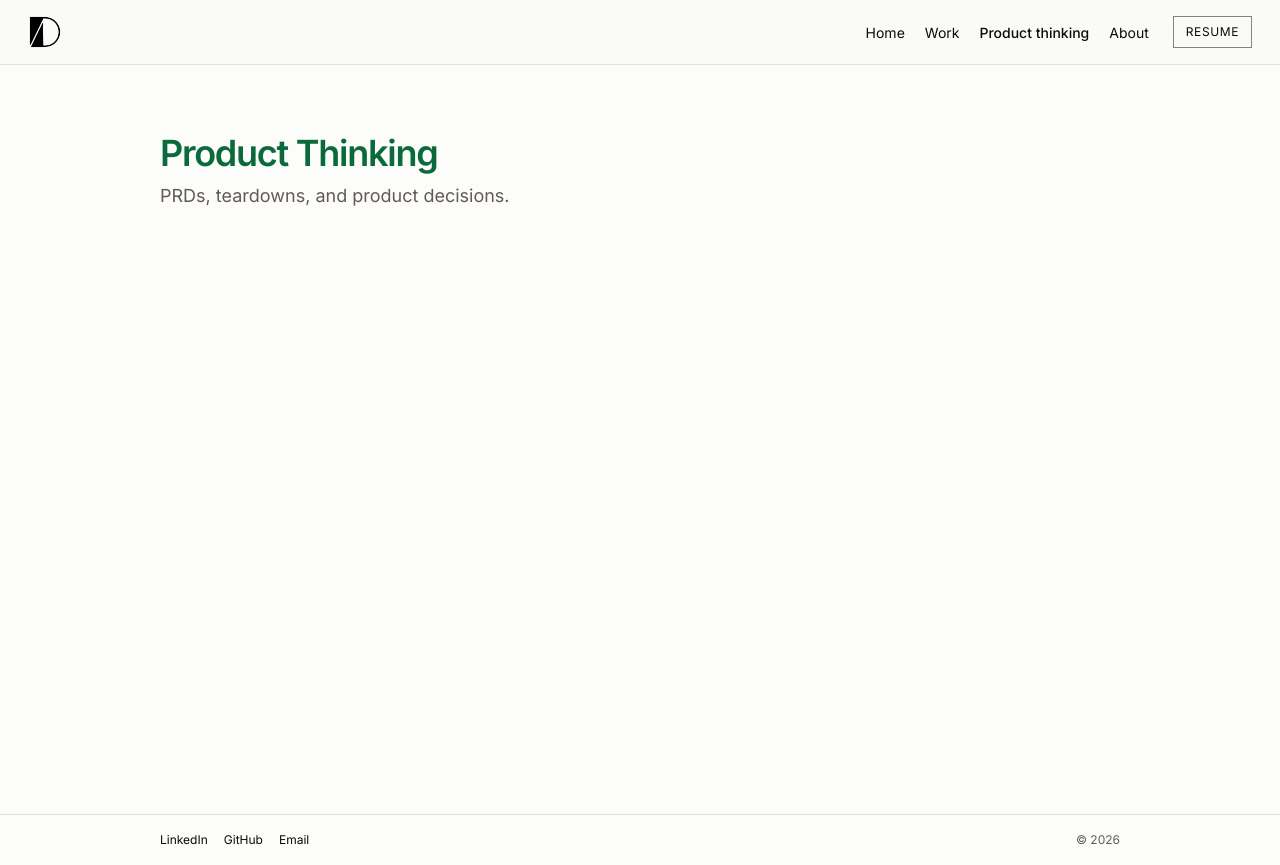
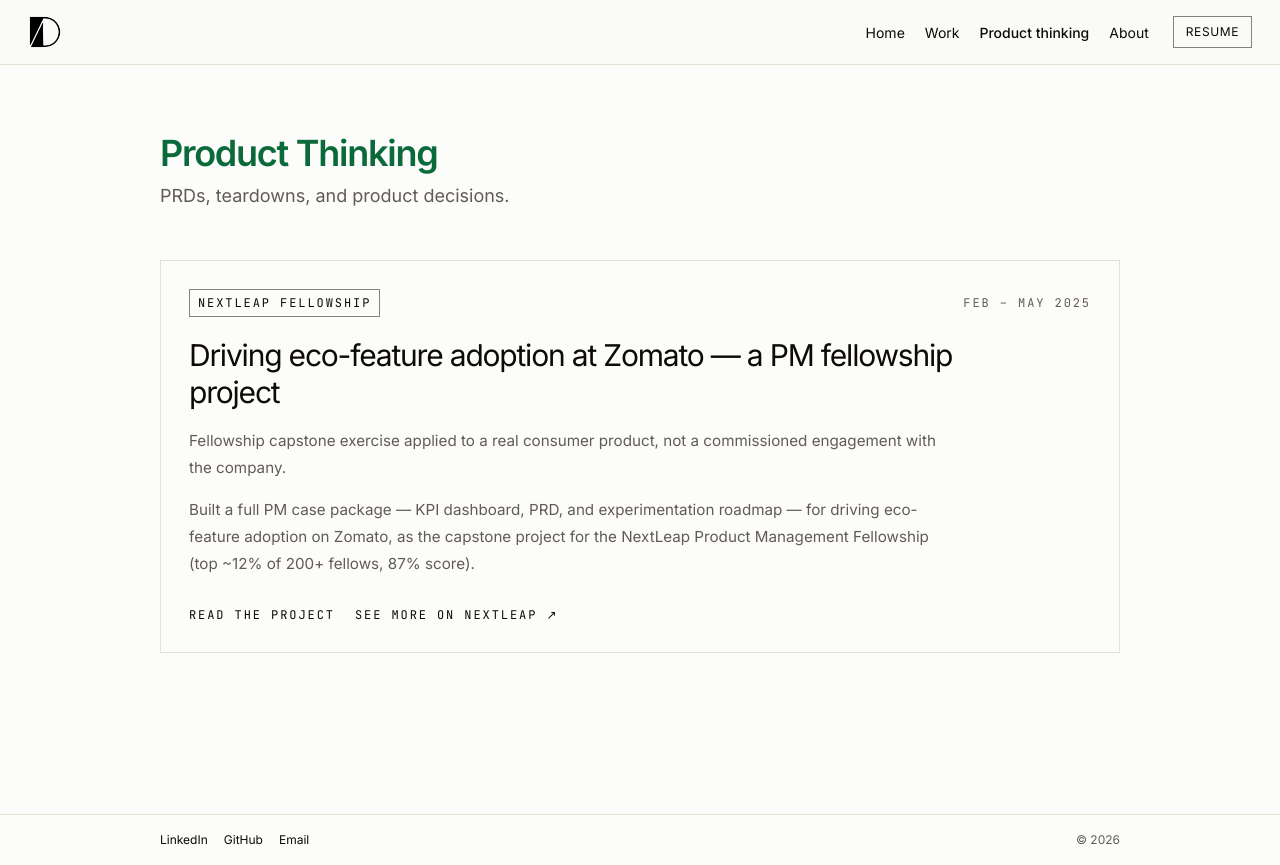
Before and after one commit to deekshithnamani/Portfolio26, a React (Vite) app: page /product-thinking in a window 1280 px wide. Built offline with nearby package versions, Linux system fonts and the light colour scheme.

Commit message:
feat: launch product thinking with Zomato PRD

```diff
--- a/src/pages/ProductThinking.tsx
+++ b/src/pages/ProductThinking.tsx
@@ -1,5 +1,18 @@
+import clsx from "clsx";
+import { Link } from "react-router";
 import { PageContainer, SectionHeader } from "@/components/ui";
+import { PRODUCT_THINKING } from "@/data";
+import { UI_RECIPE_TOKENS } from "@/design";
+import { buildWorkDetailPath } from "@/config/route-paths";
 
 export default function ProductThinking() {
-  return <PageContainer><SectionHeader title="PRODUCT THINKING" description="PRDs, teardowns, and product decisions." /></PageContainer>;
+  return <PageContainer><SectionHeader title="PRODUCT THINKING" description="PRDs, teardowns, and product decisions." />
+    <div className="space-y-6">{PRODUCT_THINKING.map((item) => <article key={item.slug} className="border border-[var(--surface-border)] bg-[var(--surface-card)] p-5 md:p-7">
+      <div className="mb-5 flex flex-wrap items-center justify-between gap-3"><span className={clsx("border border-[var(--surface-border-mid)] px-2 py-1", UI_RECIPE_TOKENS.metaText)}>{item.tag}</span><span className={UI_RECIPE_TOKENS.monoMuted}>{item.duration}</span></div>
+      <h2 className="max-w-3xl text-3xl leading-tight tracking-[-0.04em] text-[var(--surface-fg)]">{item.title}</h2>
+      <p className={clsx("mt-4 max-w-3xl", UI_RECIPE_TOKENS.bodySupport)}>{item.context}</p>
+      <p className={clsx("mt-4 max-w-3xl", UI_RECIPE_TOKENS.bodySupport)}>{item.tldr}</p>
+      <div className="mt-7 flex flex-wrap gap-5"><Link to={buildWorkDetailPath(item.slug)} className={UI_RECIPE_TOKENS.actionLink}>Read the project</Link><a href={item.portfolioUrl} target="_blank" rel="noreferrer" className={UI_RECIPE_TOKENS.actionLinkMuted}>See more on NextLeap ↗</a></div>
+    </article>)}</div>
+  </PageContainer>;
 }
```
Also changed, not shown: 1 other file (tests, documents, lock files or other folders).
